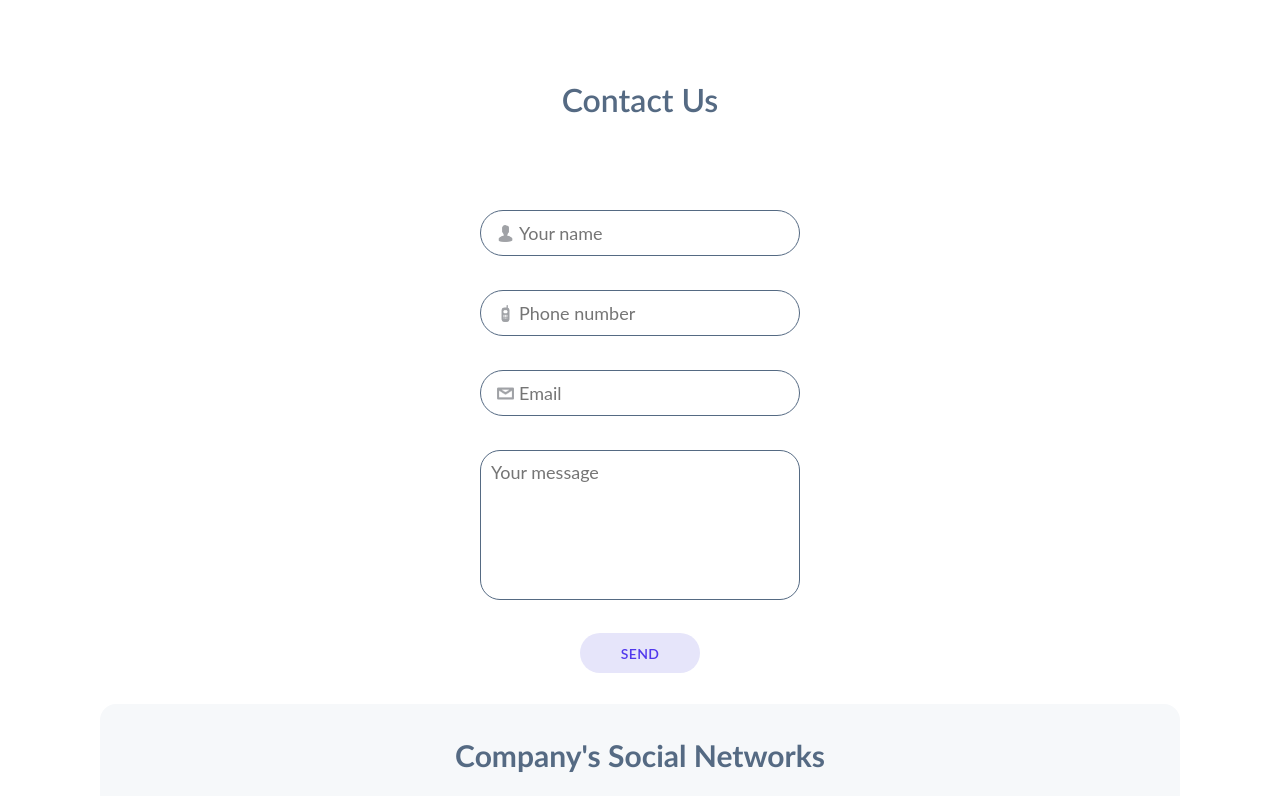
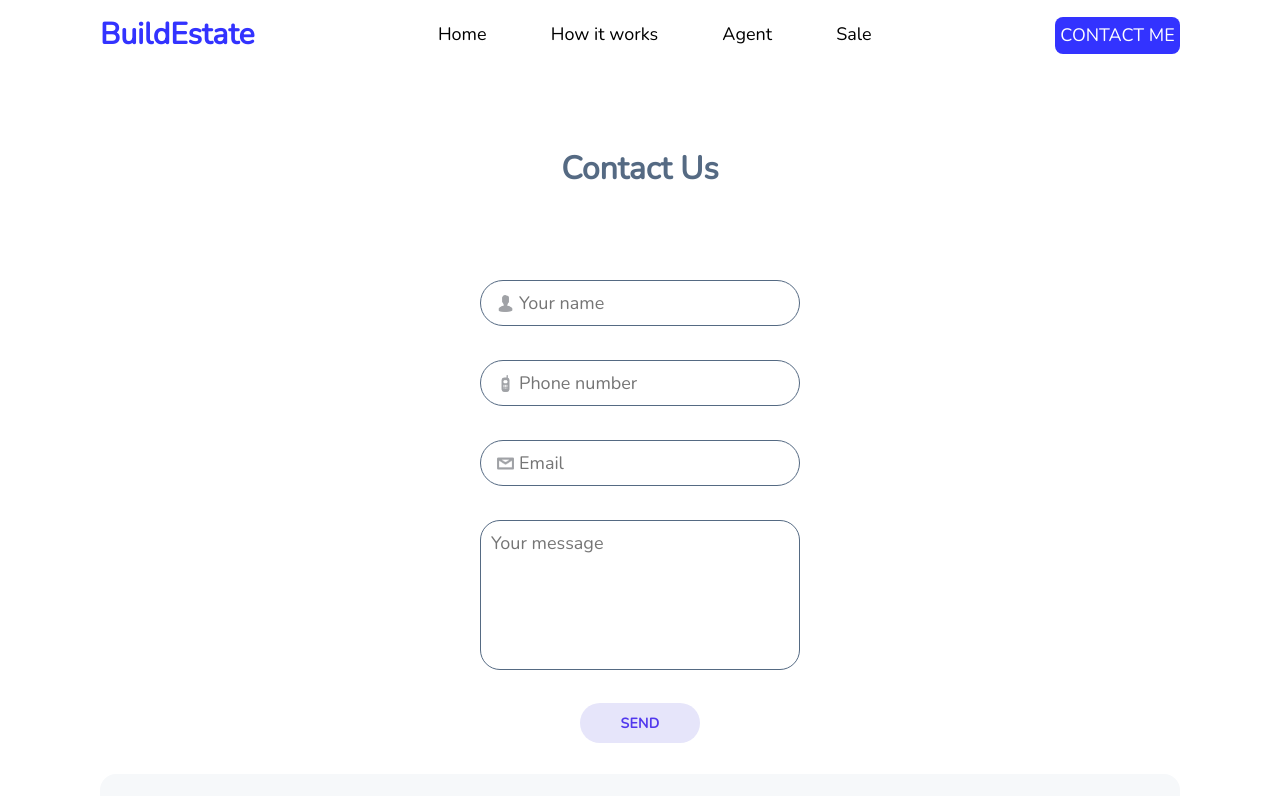
Before and after one commit to Ajeypalsingh/house-website, a plain HTML site: page contact.html in a window 1280 px wide. Shown: the top 796 px of the page. Drawn offline with nearby package versions, Linux system fonts and the light colour scheme.

Commit message:
header added

```diff
--- a/assets/styles/contact.css
+++ b/assets/styles/contact.css
@@ -15,6 +15,77 @@ a {
 
 body {
     background-color: #fff;
+}
+
+
+header {
+    background-color: rgb(255, 255, 255);
+    height: 70px;
+    display: flex;
+    justify-content: space-between;
+    align-items: center;
+    box-shadow: 2px rgb(0 0 0 / 0.2);
+}
+
+
+.bar {
+    display: none;
+}
+
+h1 {
+    color: #3333ff;
+    font-size: 30px;
+    line-height: 70px;
+    font-weight: bold;
+    display: inline;
+}
+
+nav {
+    display: flex;
+}
+
+nav ul li {
+    display: inline;
+    line-height: 70px;
+}
+
+nav ul li+li {
+    margin-left: 20px;
+}
+
+nav ul li a {
+    text-decoration: none;
+    color: #000000;
+    font-size: 18px;
+    transition: all 0.25s ease-in-out;
+    border-radius: 10px;
+    padding: 5px 20px;
+}
+
+nav ul li a:hover {
+    background-color: #3333ff;
+    color: #fff;
+}
+
+header .bar {
+    color: #3333ff;
+    font-size: 28px;
+    line-height: 70px;
+    margin-right: 10px;
+}
+
+a>button {
+    height: 37px;
+    width: 125px;
+    background-color: #3333ff;
+    color: #fff;
+    border-radius: 8px;
+    font-size: 18px;
+    text-transform: uppercase;
+}
+
+a>button:hover {
+    background-color: #16169a;
 }
 
 /*-----------------------------------------*/
@@ -85,7 +156,7 @@ textarea {
     color: #A0A2A6;
     border-color: #556A83;
     transition: border-color 0.25 ease-in-out;
-    resize:none;
+    resize: none;
 }
 
 textarea:hover {
@@ -127,7 +198,8 @@ input[type=button]:hover {
     border: 1px solid #5138ED;
     line-height: 50px;
     text-align: center;
-    color: #5138ED;;
+    color: #5138ED;
+    ;
     margin-right: 10px;
 }
 
--- a/contact.html
+++ b/contact.html
@@ -1,5 +1,6 @@
 <!DOCTYPE html>
 <html lang="en" dir="ltr">
+
 <head>
     <meta charset="utf-8">
     <meta name="viewport" content="width=device-width, inital-scale=1">
@@ -7,19 +8,35 @@
     <meta name="description" content="My second web">
     <meta name="keywords" content="html, css, web, web development, seo">
     <title>House website</title>
-        <link
-            rel="stylesheet"
-            href="https://cdnjs.cloudflare.com/ajax/libs/font-awesome/6.2.1/css/all.min.css"
+    <link rel="stylesheet" href="https://cdnjs.cloudflare.com/ajax/libs/font-awesome/6.2.1/css/all.min.css"
         integrity="sha512-MV7K8+y+gLIBoVD59lQIYicR65iaqukzvf/nwasF0nqhPay5w/9lJmVM2hMDcnK1OnMGCdVK+iQrJ7lzPJQd1w=="
-            crossorigin="anonymous"
-            referrerpolicy="no-referrer"
-        />
+        crossorigin="anonymous" referrerpolicy="no-referrer" />
+    <link href="https://fonts.googleapis.com/css2?family=Inter&family=Nunito&display=swap" rel="stylesheet">
     <link rel="stylesheet" href="./assets/styles/contact.css">
     <script src="./assets/script/index.js" defer></script>
 </head>
+
 <body>
+    <div class="container">
         <header>
+            <h1>BuildEstate</h1>
+            <nav>
+                <ul>
+                    <li><a href="#">Home</a></li>
+                    <li><a href="#">How it works</a></li>
+                    <li><a href="#">Agent</a></li>
+                    <li><a href="#">Sale</a></li>
+                </ul>
+
+            </nav>
+            <a href="./contact.html" class="contact">
+                <div class="bar">
+                    <i class="fa-solid fa-bars"></i>
+                </div>
+                <button>Contact me</button>
+            </a>
         </header>
+    </div>
     <main>
         <div class="container">
             <div class="heading">
@@ -44,17 +61,17 @@
                 <p class="p-title">
                     Company's Social Networks
                 </p>
-                    <p class="p-content" >
+                <p class="p-content">
                     You can also reach us through our social media:
                 </p>
                 <div class="icon-button">
-                        <a href="https://twitter.com/"  target="_blank">
+                    <a href="https://twitter.com/" target="_blank">
                         <i class="fa-brands fa-twitter"></i>
                     </a>
-                        <a href="https://www.instagram.com/"  target="_blank">
+                    <a href="https://www.instagram.com/" target="_blank">
                         <i class="fa-brands fa-instagram"></i>
                     </a>
-                        <a href="https://www.youtube.com/"  target="_blank">
+                    <a href="https://www.youtube.com/" target="_blank">
                         <i class="fa-brands fa-youtube"></i>
                     </a>
                 </div>
@@ -64,4 +81,5 @@
     <footer>
     </footer>
 </body>
+
 </html>
```
Also changed, not shown: 1 other file. Lines whose indentation alone changed are shown as unchanged.
